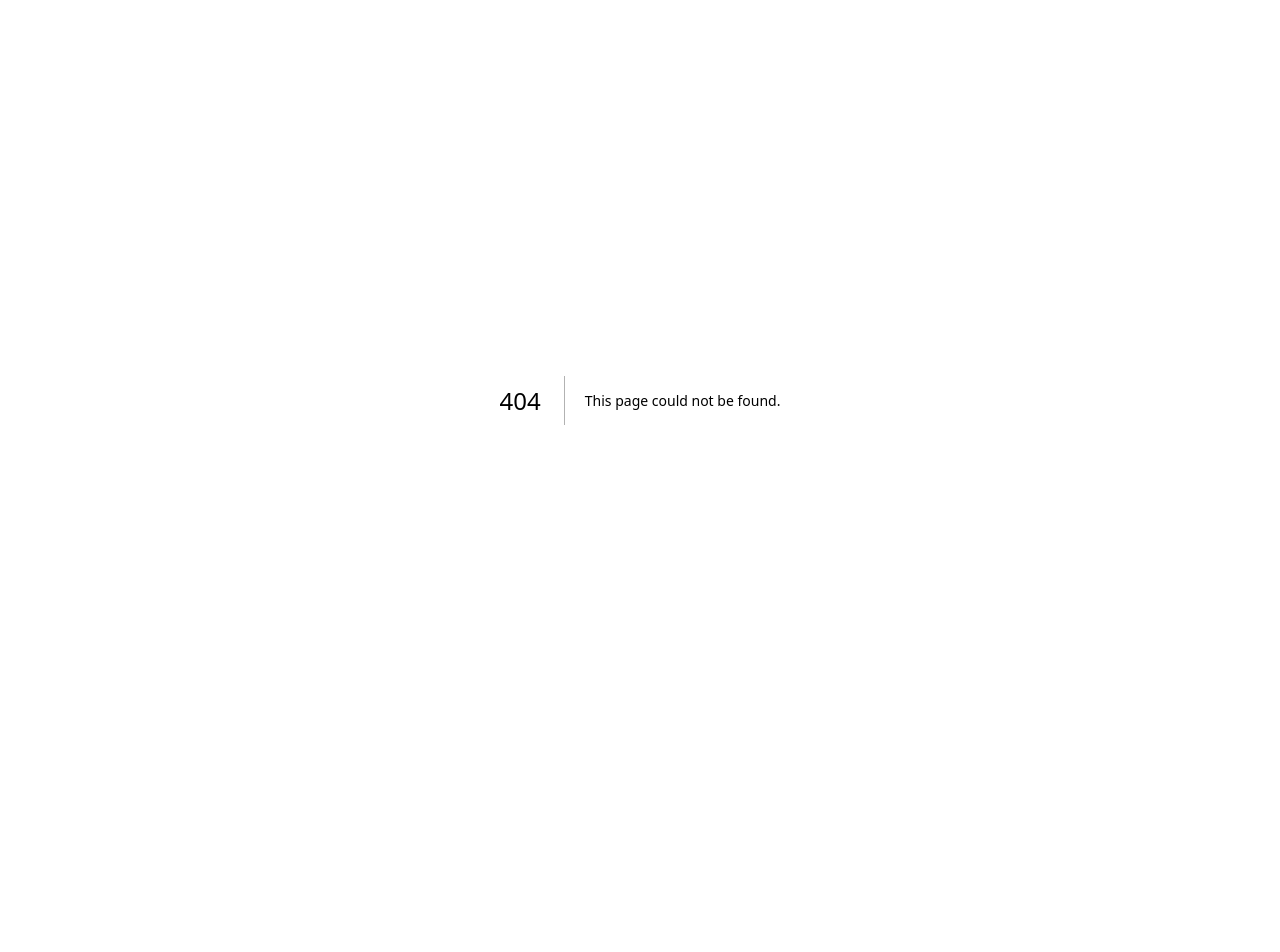
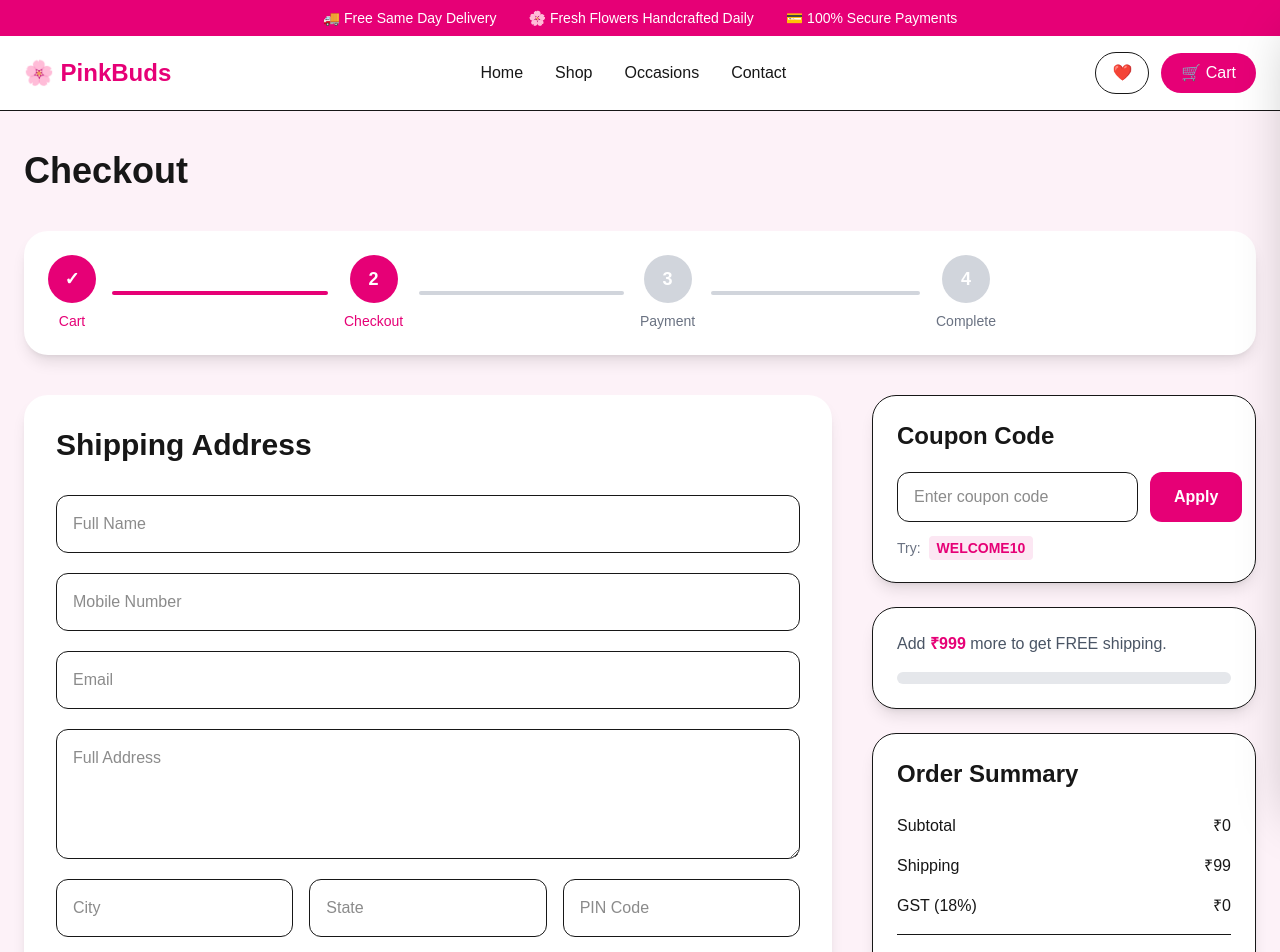
Before and after one commit to john-adm2000/pinkbuds, a Next.js app: page /checkout in a window 1280 px wide. Before the commit this address had no page. Shown: the top 952 px of the page. Before the commit the page ends 800 px from the top, so only its background shows below. Built offline with nearby package versions, Linux system fonts and the light colour scheme.

Commit message:
feat: add checkout stepper and improve checkout flow

```diff
--- /dev/null
+++ b/app/checkout/page.tsx
@@ -0,0 +1,39 @@
+"use client";
+import CheckoutStepper from "@/components/checkout/CheckoutStepper";
+import Navbar from "@/components/layout/Navbar";
+import CheckoutForm from "@/components/checkout/CheckoutForm";
+import CartSummary from "@/components/cart/CartSummary";
+
+export default function CheckoutPage() {
+  return (
+    <>
+      <Navbar />
+
+      <main className="min-h-screen bg-pink-50">
+
+        <div className="mx-auto max-w-7xl px-6 py-10">
+
+          <h1 className="mb-10 text-4xl font-bold">
+            Checkout
+          </h1>
+          <CheckoutStepper currentStep={1} />
+
+          <div className="grid gap-10 lg:grid-cols-3">
+
+            <div className="lg:col-span-2">
+
+              <CheckoutForm />
+
+            </div>
+
+            <CartSummary />
+
+          </div>
+
+        </div>
+
+      </main>
+
+    </>
+  );
+}
--- a/components/cart/CartSummary.tsx
+++ b/components/cart/CartSummary.tsx
@@ -1,18 +1,46 @@
 "use client";
+import FreeShippingBar from "./FreeShippingBar";
+import { useMemo, useState } from "react";
+import Link from "next/link";
 
-import Link from "next/link";
 import { useCart } from "@/context/CartContext";
+import CouponBox from "./CouponBox";
 
 export default function CartSummary() {
   const { totalPrice } = useCart();
 
+  const [discount, setDiscount] = useState(0);
+
   const shipping = totalPrice > 999 ? 0 : 99;
 
-  const gst = Math.round(totalPrice * 0.18);
+  const gst = Math.round((totalPrice - discount) * 0.18);
 
-  const grandTotal = totalPrice + shipping + gst;
+  const grandTotal = useMemo(() => {
+    return totalPrice - discount + shipping + gst;
+  }, [totalPrice, shipping, gst, discount]);
+
+  const applyCoupon = (code: string) => {
+    const coupon = code.trim().toUpperCase();
+
+    if (coupon === "WELCOME10") {
+      setDiscount(Math.round(totalPrice * 0.1));
+
+      alert("Coupon Applied Successfully 🎉");
+    } else {
+      setDiscount(0);
+
+      alert("Invalid Coupon");
+    }
+  };
 
   return (
+    <div className="space-y-6">
+
+      <CouponBox onApply={applyCoupon} />
+        <FreeShippingBar
+          subtotal={totalPrice}
+       />
+
       <div className="rounded-3xl border bg-white p-6 shadow-lg">
 
         <h2 className="mb-6 text-2xl font-bold">
@@ -26,12 +54,16 @@ export default function CartSummary() {
             <span>₹{totalPrice}</span>
           </div>
 
+          {discount > 0 && (
+            <div className="flex justify-between text-green-600">
+              <span>Discount</span>
+              <span>-₹{discount}</span>
+            </div>
+          )}
+
           <div className="flex justify-between">
             <span>Shipping</span>
-
-          <span>
-            {shipping === 0 ? "FREE" : `₹${shipping}`}
-          </span>
+            <span>{shipping === 0 ? "FREE" : `₹${shipping}`}</span>
           </div>
 
           <div className="flex justify-between">
@@ -41,7 +73,7 @@ export default function CartSummary() {
 
           <hr />
 
-        <div className="flex justify-between text-xl font-bold">
+          <div className="flex justify-between text-2xl font-bold">
 
             <span>Total</span>
 
@@ -53,17 +85,19 @@ export default function CartSummary() {
 
         </div>
 
-      <button className="mt-8 w-full rounded-full bg-pink-600 py-4 font-semibold text-white transition hover:bg-pink-700">
+        <button className="mt-8 w-full rounded-full bg-pink-600 py-4 font-semibold text-white hover:bg-pink-700">
           Proceed To Checkout
         </button>
 
         <Link
           href="/shop"
-        className="mt-4 block text-center text-pink-600 hover:underline"
+          className="mt-5 block text-center text-pink-600 hover:underline"
         >
           Continue Shopping
         </Link>
 
       </div>
+
+    </div>
   );
 }
--- /dev/null
+++ b/components/cart/CouponBox.tsx
@@ -0,0 +1,49 @@
+"use client";
+
+import { useState } from "react";
+
+type CouponBoxProps = {
+  onApply: (code: string) => void;
+};
+
+export default function CouponBox({
+  onApply,
+}: CouponBoxProps) {
+  const [code, setCode] = useState("");
+
+  return (
+    <div className="rounded-3xl border bg-white p-6 shadow-lg">
+
+      <h2 className="mb-5 text-2xl font-bold">
+        Coupon Code
+      </h2>
+
+      <div className="flex gap-3">
+
+        <input
+          type="text"
+          placeholder="Enter coupon code"
+          value={code}
+          onChange={(e) => setCode(e.target.value)}
+          className="flex-1 rounded-xl border px-4 py-3 outline-none focus:border-pink-500"
+        />
+
+        <button
+          onClick={() => onApply(code)}
+          className="rounded-xl bg-pink-600 px-6 py-3 font-semibold text-white hover:bg-pink-700"
+        >
+          Apply
+        </button>
+
+      </div>
+
+      <p className="mt-4 text-sm text-gray-500">
+        Try:
+        <span className="ml-2 rounded bg-pink-100 px-2 py-1 font-semibold text-pink-600">
+          WELCOME10
+        </span>
+      </p>
+
+    </div>
+  );
+}
--- /dev/null
+++ b/components/cart/FreeShippingBar.tsx
@@ -0,0 +1,58 @@
+"use client";
+
+type FreeShippingBarProps = {
+  subtotal: number;
+};
+
+export default function FreeShippingBar({
+  subtotal,
+}: FreeShippingBarProps) {
+  const target = 999;
+
+  const progress = Math.min(
+    (subtotal / target) * 100,
+    100
+  );
+
+  const remaining = Math.max(
+    target - subtotal,
+    0
+  );
+
+  return (
+    <div className="rounded-3xl border bg-white p-6 shadow-lg">
+
+      {subtotal >= target ? (
+
+        <p className="font-semibold text-green-600">
+          🎉 Congratulations! You unlocked FREE Shipping.
+        </p>
+
+      ) : (
+
+        <>
+          <p className="mb-4 text-gray-600">
+            Add
+            <span className="font-semibold text-pink-600">
+              {" "}₹{remaining}
+            </span>
+            {" "}more to get FREE shipping.
+          </p>
+
+          <div className="h-3 w-full overflow-hidden rounded-full bg-gray-200">
+
+            <div
+              className="h-full rounded-full bg-pink-600 transition-all duration-500"
+              style={{
+                width: `${progress}%`,
+              }}
+            />
+
+          </div>
+        </>
+
+      )}
+
+    </div>
+  );
+}
--- /dev/null
+++ b/components/checkout/CheckoutForm.tsx
@@ -0,0 +1,109 @@
+"use client";
+
+import { useState } from "react";
+
+export default function CheckoutForm() {
+  const [form, setForm] = useState({
+    fullName: "",
+    mobile: "",
+    email: "",
+    address: "",
+    city: "",
+    state: "",
+    pincode: "",
+    notes: "",
+  });
+
+  const handleChange = (
+    e: React.ChangeEvent<HTMLInputElement | HTMLTextAreaElement>
+  ) => {
+    setForm({
+      ...form,
+      [e.target.name]: e.target.value,
+    });
+  };
+
+  return (
+    <div className="rounded-3xl bg-white p-8 shadow-lg">
+
+      <h2 className="mb-8 text-3xl font-bold">
+        Shipping Address
+      </h2>
+
+      <div className="grid gap-5">
+
+        <input
+          name="fullName"
+          placeholder="Full Name"
+          value={form.fullName}
+          onChange={handleChange}
+          className="rounded-xl border p-4 outline-none focus:border-pink-500"
+        />
+
+        <input
+          name="mobile"
+          placeholder="Mobile Number"
+          value={form.mobile}
+          onChange={handleChange}
+          className="rounded-xl border p-4 outline-none focus:border-pink-500"
+        />
+
+        <input
+          name="email"
+          placeholder="Email"
+          value={form.email}
+          onChange={handleChange}
+          className="rounded-xl border p-4 outline-none focus:border-pink-500"
+        />
+
+        <textarea
+          name="address"
+          placeholder="Full Address"
+          value={form.address}
+          onChange={handleChange}
+          rows={4}
+          className="rounded-xl border p-4 outline-none focus:border-pink-500"
+        />
+
+        <div className="grid gap-4 md:grid-cols-3">
+
+          <input
+            name="city"
+            placeholder="City"
+            value={form.city}
+            onChange={handleChange}
+            className="rounded-xl border p-4 outline-none focus:border-pink-500"
+          />
+
+          <input
+            name="state"
+            placeholder="State"
+            value={form.state}
+            onChange={handleChange}
+            className="rounded-xl border p-4 outline-none focus:border-pink-500"
+          />
+
+          <input
+            name="pincode"
+            placeholder="PIN Code"
+            value={form.pincode}
+            onChange={handleChange}
+            className="rounded-xl border p-4 outline-none focus:border-pink-500"
+          />
+
+        </div>
+
+        <textarea
+          name="notes"
+          placeholder="Order Notes (Optional)"
+          value={form.notes}
+          onChange={handleChange}
+          rows={3}
+          className="rounded-xl border p-4 outline-none focus:border-pink-500"
+        />
+
+      </div>
+
+    </div>
+  );
+}
--- /dev/null
+++ b/components/checkout/CheckoutStepper.tsx
@@ -0,0 +1,77 @@
+"use client";
+
+type CheckoutStepperProps = {
+  currentStep: number;
+};
+
+const steps = [
+  "Cart",
+  "Checkout",
+  "Payment",
+  "Complete",
+];
+
+export default function CheckoutStepper({
+  currentStep,
+}: CheckoutStepperProps) {
+  return (
+    <div className="mb-10 rounded-3xl bg-white p-6 shadow-lg">
+
+      <div className="flex items-center justify-between">
+
+        {steps.map((step, index) => {
+          const active = index <= currentStep;
+
+          return (
+            <div
+              key={step}
+              className="flex flex-1 items-center"
+            >
+              <div className="flex flex-col items-center">
+
+                <div
+                  className={`flex h-12 w-12 items-center justify-center rounded-full text-lg font-bold text-white transition-all
+                  ${
+                    active
+                      ? "bg-pink-600"
+                      : "bg-gray-300"
+                  }`}
+                >
+                  {active && index < currentStep
+                    ? "✓"
+                    : index + 1}
+                </div>
+
+                <span
+                  className={`mt-2 text-sm font-medium
+                  ${
+                    active
+                      ? "text-pink-600"
+                      : "text-gray-500"
+                  }`}
+                >
+                  {step}
+                </span>
+
+              </div>
+
+              {index !== steps.length - 1 && (
+                <div
+                  className={`mx-4 h-1 flex-1 rounded-full transition-all
+                  ${
+                    index < currentStep
+                      ? "bg-pink-600"
+                      : "bg-gray-300"
+                  }`}
+                />
+              )}
+
+            </div>
+          );
+        })}
+
+      </div>
+
+    </div>
+  );
+}
```
Lines whose indentation alone changed are shown as unchanged.
